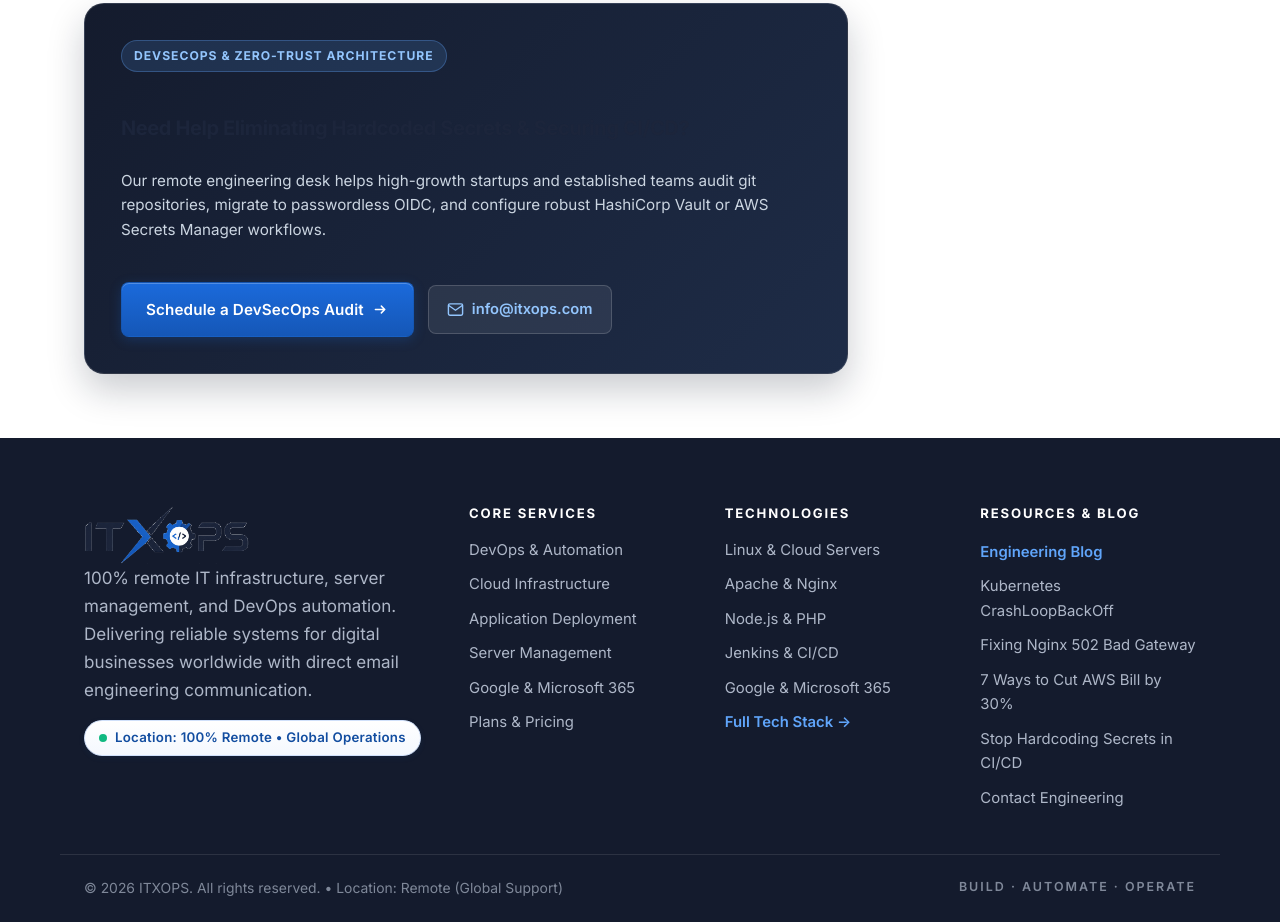
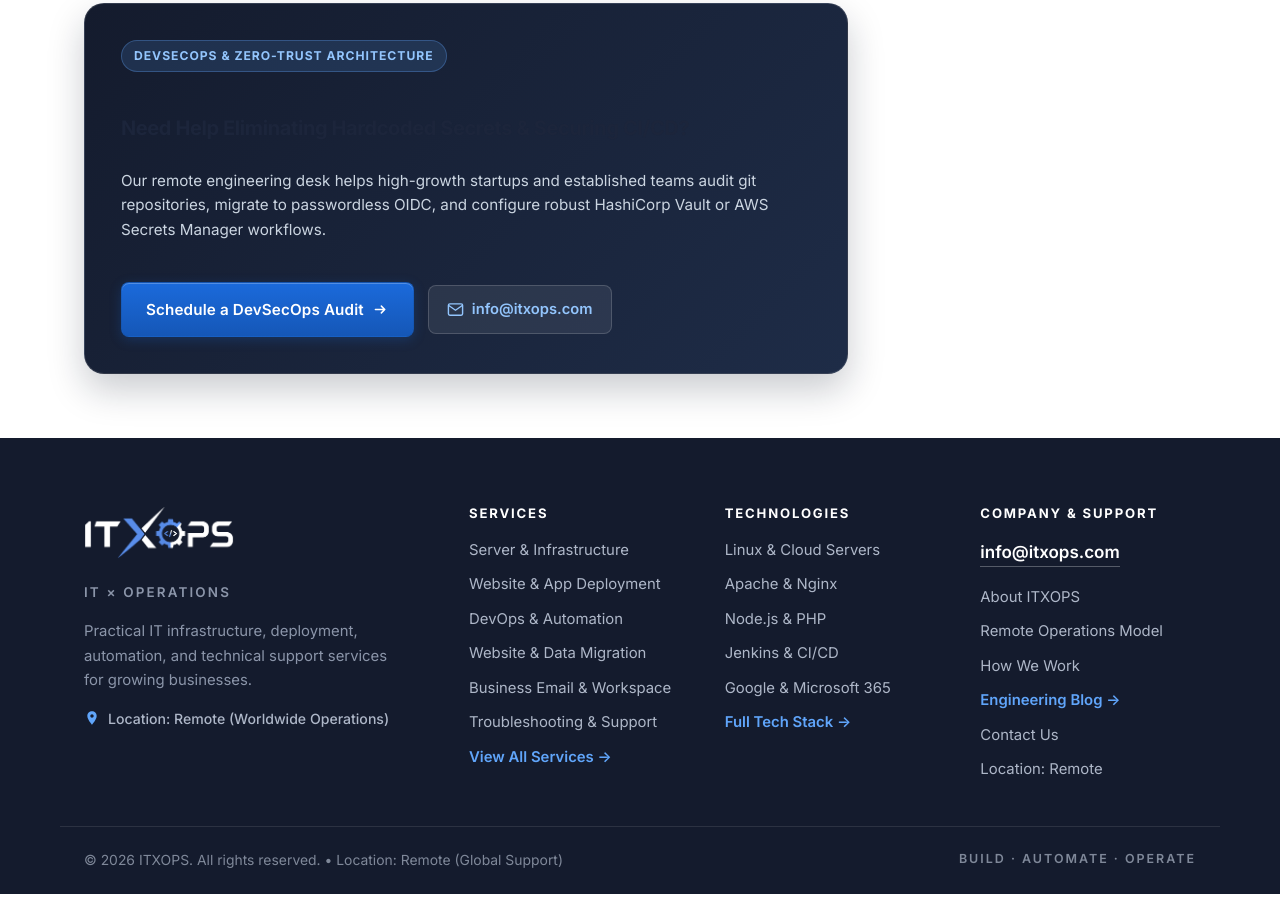
Before and after one commit to itxops/itxops, a plain HTML site: page stop-hardcoding-secrets-cicd-guide.html in a window 1280 px wide. Shown: the part 7206-8128 px from the top of the page. After the commit the page ends 8100 px from the top, so only its background shows below. Drawn offline with Linux system fonts and the light colour scheme.

Commit message:
Standardize footer with light wordmark logo across all blog and site pages

```diff
--- a/assets/css/styles.css
+++ b/assets/css/styles.css
@@ -723,7 +723,16 @@
   gap: 40px;
   padding-bottom: 44px;
 }
-.footer__logo { width: 150px; height: auto; }
+.footer__logo-link {
+  display: inline-block;
+  line-height: 0;
+  text-decoration: none;
+}
+.footer__logo {
+  width: 150px;
+  height: auto;
+  display: block;
+}
 .footer__blurb {
   margin-top: 16px;
   max-width: 34ch;
--- a/stop-hardcoding-secrets-cicd-guide.html
+++ b/stop-hardcoding-secrets-cicd-guide.html
@@ -30,7 +30,7 @@
 <meta name="twitter:image" content="https://itxops.com/assets/img/itxops-social.png">
 
 <link rel="preload" href="assets/fonts/inter-var-latin.woff2" as="font" type="font/woff2" crossorigin>
-<link rel="stylesheet" href="assets/css/styles.css?v=2.5.0">
+<link rel="stylesheet" href="assets/css/styles.css?v=2.6.0">
 
 <script>
   (function () {
@@ -540,30 +540,30 @@
 <footer class="footer">
   <div class="container footer__top">
     <div class="footer__brand">
-      <a class="footer__logo" href="index.html" aria-label="ITXOPS — home">
-        <img src="assets/img/itxops-wordmark.png" alt="ITXOPS" width="165" height="58" loading="lazy">
+      <a href="index.html" class="footer__logo-link" aria-label="ITXOPS — Home">
+        <img class="footer__logo" src="assets/img/itxops-wordmark-light.png" alt="ITXOPS" width="150" height="53" loading="lazy" decoding="async">
       </a>
-      <p class="footer__mission">
-        100% remote IT infrastructure, server management, and DevOps automation.
-        Delivering reliable systems for digital businesses worldwide with direct email engineering communication.
+      <p class="footer__tagline">IT &times; Operations</p>
+      <p class="footer__blurb">
+        Practical IT infrastructure, deployment, automation, and technical
+        support services for growing businesses.
       </p>
-      <div style="margin-top:16px;">
-        <span class="remote-badge">
-          <span class="remote-badge__dot" aria-hidden="true"></span>
-          Location: 100% Remote &bull; Global Operations
-        </span>
-      </div>
+      <p class="footer__location">
+        <svg viewBox="0 0 24 24" fill="currentColor" aria-hidden="true"><path d="M12 2C8.13 2 5 5.13 5 9c0 5.25 7 13 7 13s7-7.75 7-13c0-3.87-3.13-7-7-7zm0 9.5c-1.38 0-2.5-1.12-2.5-2.5s1.12-2.5 2.5-2.5 2.5 1.12 2.5 2.5-1.12 2.5-2.5 2.5z"/></svg>
+        Location: Remote (Worldwide Operations)
+      </p>
     </div>
 
     <div class="footer__col">
-      <h2 class="footer__heading">Core Services</h2>
+      <h2 class="footer__heading">Services</h2>
       <ul class="footer__links">
+        <li><a href="services.html#server">Server &amp; Infrastructure</a></li>
+        <li><a href="services.html#deployment">Website &amp; App Deployment</a></li>
         <li><a href="services.html#devops">DevOps &amp; Automation</a></li>
-        <li><a href="services.html#cloud">Cloud Infrastructure</a></li>
-        <li><a href="services.html#deployments">Application Deployment</a></li>
-        <li><a href="services.html#servers">Server Management</a></li>
-        <li><a href="services.html#workspace">Google &amp; Microsoft 365</a></li>
-        <li><a href="services.html#pricing">Plans &amp; Pricing</a></li>
+        <li><a href="services.html#migration">Website &amp; Data Migration</a></li>
+        <li><a href="services.html#email">Business Email &amp; Workspace</a></li>
+        <li><a href="services.html#support">Troubleshooting &amp; Support</a></li>
+        <li><a href="services.html" style="color:#60a5fa;font-weight:600;">View All Services &rarr;</a></li>
       </ul>
     </div>
 
@@ -580,14 +580,15 @@
     </div>
 
     <div class="footer__col">
-      <h2 class="footer__heading">Resources &amp; Blog</h2>
+      <h2 class="footer__heading">Company &amp; Support</h2>
+      <a class="footer__email" href="mailto:info@itxops.com">info@itxops.com</a>
       <ul class="footer__links footer__links--spaced">
-        <li><a href="blog.html" style="color:#60a5fa;font-weight:600;">Engineering Blog</a></li>
-        <li><a href="kubernetes-crashloopbackoff-troubleshooting.html">Kubernetes CrashLoopBackOff</a></li>
-        <li><a href="nginx-502-bad-gateway-troubleshooting.html">Fixing Nginx 502 Bad Gateway</a></li>
-        <li><a href="cut-aws-bill-30-percent-strategies.html">7 Ways to Cut AWS Bill by 30%</a></li>
-        <li><a href="stop-hardcoding-secrets-cicd-guide.html">Stop Hardcoding Secrets in CI/CD</a></li>
-        <li><a href="contact.html">Contact Engineering</a></li>
+        <li><a href="about.html">About ITXOPS</a></li>
+        <li><a href="about.html#remote-model">Remote Operations Model</a></li>
+        <li><a href="about.html#how-we-work">How We Work</a></li>
+        <li><a href="blog.html" style="color:#60a5fa;font-weight:600;">Engineering Blog &rarr;</a></li>
+        <li><a href="contact.html">Contact Us</a></li>
+        <li><a href="contact.html#location">Location: Remote</a></li>
       </ul>
     </div>
   </div>
@@ -620,7 +621,7 @@
 
 <script src="assets/js/vendor/gsap.min.js" defer></script>
 <script src="assets/js/vendor/ScrollTrigger.min.js" defer></script>
-<script src="assets/js/main.js?v=2.5.0" defer></script>
+<script src="assets/js/main.js?v=2.6.0" defer></script>
 
 </body>
 </html>
```
Also changed, not shown: 404.html (+9 -3 lines), about.html (+6 -3 lines), automating-vulnerability-scanning-trivy-docker.html (+27 -26 lines), blog.html (+22 -22 lines), contact.html (+6 -3 lines), cut-aws-bill-30-percent-strategies.html (+22 -22 lines), index.html (+5 -3 lines), kubernetes-crashloopbackoff-troubleshooting.html (+22 -22 lines), nginx-502-bad-gateway-troubleshooting.html (+22 -22 lines), prometheus-grafana-production-setup-checklist.html (+22 -22 lines), self-hosted-runner-github-actions-guide.html (+22 -22 lines), services.html (+6 -3 lines), sre-survival-guide-four-golden-signals.html (+22 -22 lines), technologies.html (+6 -3 lines), 2 more files.
